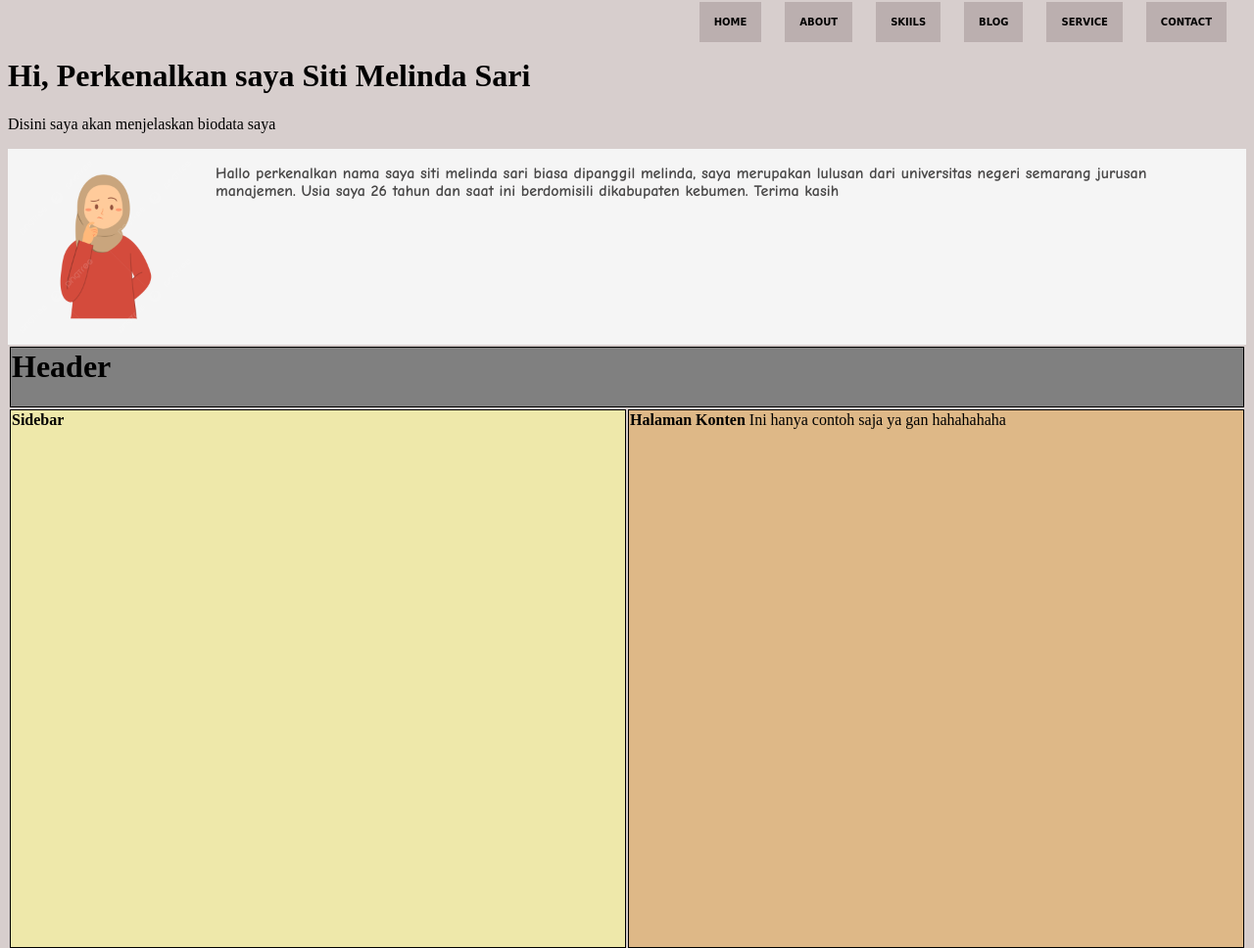
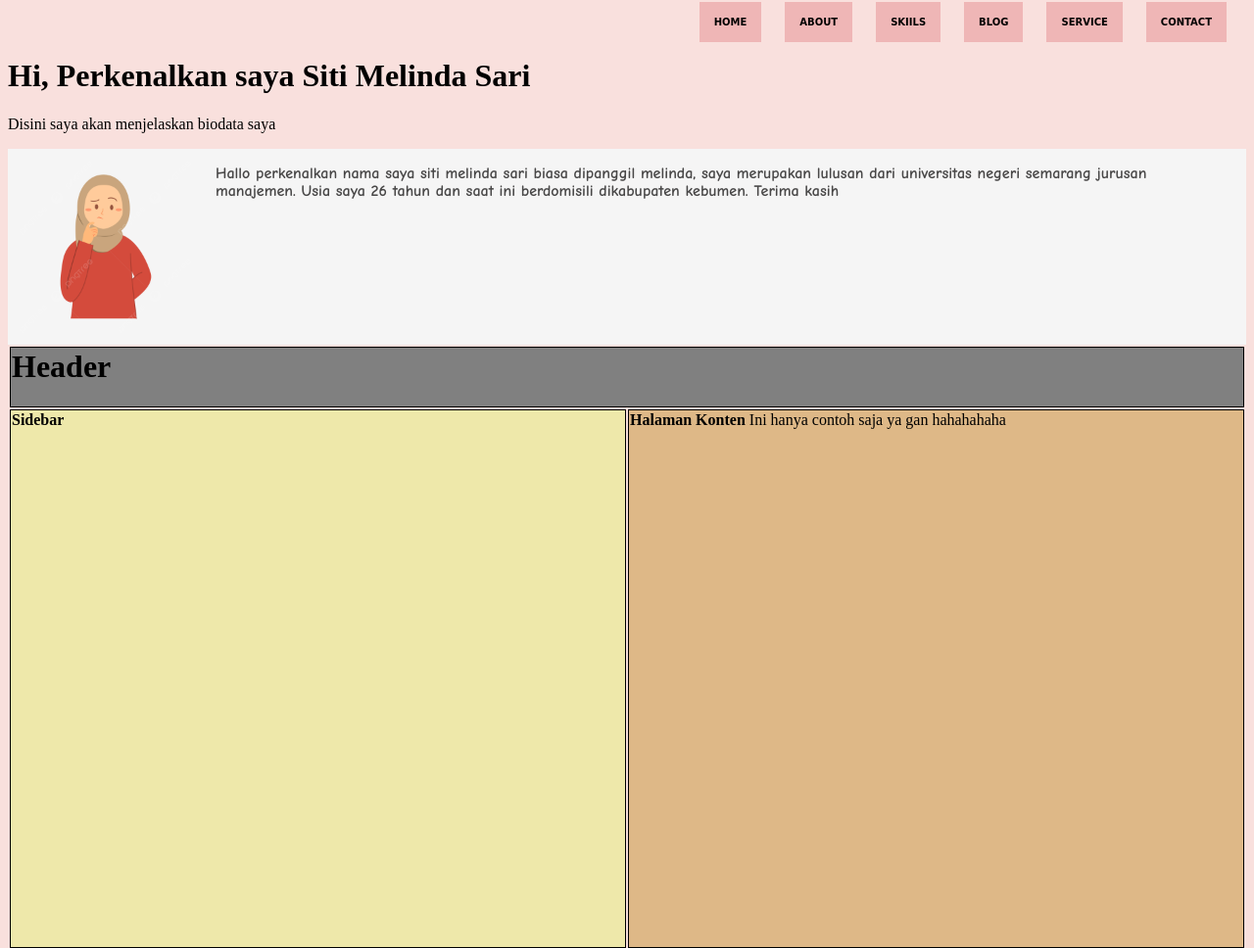
Before and after one commit to smlndsr/latihan2, a plain HTML site: page index.html in a window 1280 px wide. Shown: the top 968 px of the page at 98% size. Drawn offline with Linux system fonts and the light colour scheme.

Commit message:
ubahwarna

```diff
--- a/assets/style.css
+++ b/assets/style.css
@@ -1,5 +1,5 @@
 body {
-    background-color: rgb(215, 206, 205);
+    background-color: rgb(249, 224, 221);
     background-repeat: no-repeat;
     background-size: cover;
 }
@@ -13,7 +13,7 @@ nav li{
     display: inline;
     align-items: flex-end;
     text-transform: uppercase;
-    background-color: rgb(187, 175, 175);
+    background-color: rgb(239, 182, 182);
     flex: none;
     padding: 15px;
     order: 0;
```
